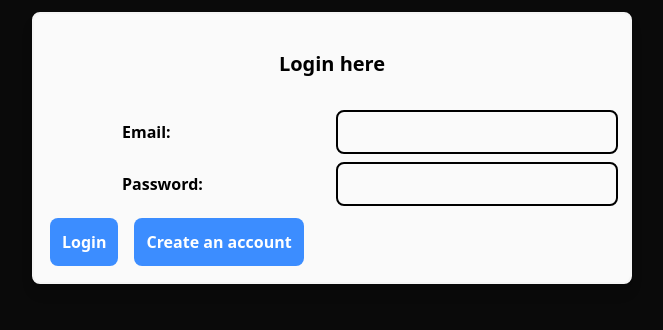
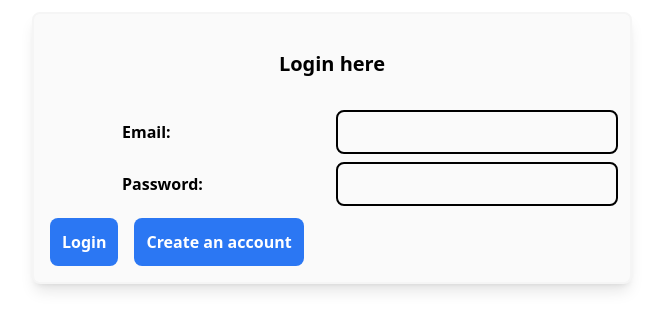
Before and after one commit to hasnaindar8/digital-queue-management-fe, a Next.js app: page /login in a window 1280 px wide. Shown: the top 330 px of the page, without its empty margins (308-971 px from the left). Built offline with nearby package versions, Linux system fonts and the light colour scheme.

Commit message:
remove box around error message

```diff
--- a/app/components/errors.js
+++ b/app/components/errors.js
@@ -3,7 +3,7 @@
 export default function Error({ message }) {
   return (
     <section className="flex justify-center items-center py-16 px-4 bg-background text-foreground">
-      <div className="w-full max-w-md bg-neutral-50 shadow-lg rounded-2xl p-8 border border-neutral-100 font-semibold text-center">
+      <div className="w-full max-w-md rounded-2xl p-8 font-semibold text-center">
         <h1 className="font-bold">Something went wrong!</h1>
         <svg
           xmlns="http://www.w3.org/2000/svg"
--- a/app/globals.css
+++ b/app/globals.css
@@ -20,15 +20,6 @@
   --font-mono: var(--font-geist-mono);
 }
 
-@media (prefers-color-scheme: light) {
-  :root {
-    --background: #0a0a0a;
-    --foreground: #ededed;
-    --brand: #3c8dff;
-    --brand-dark: #2c6ccd;
-  }
-}
-
 body {
   background: var(--background);
   color: var(--foreground);
```
